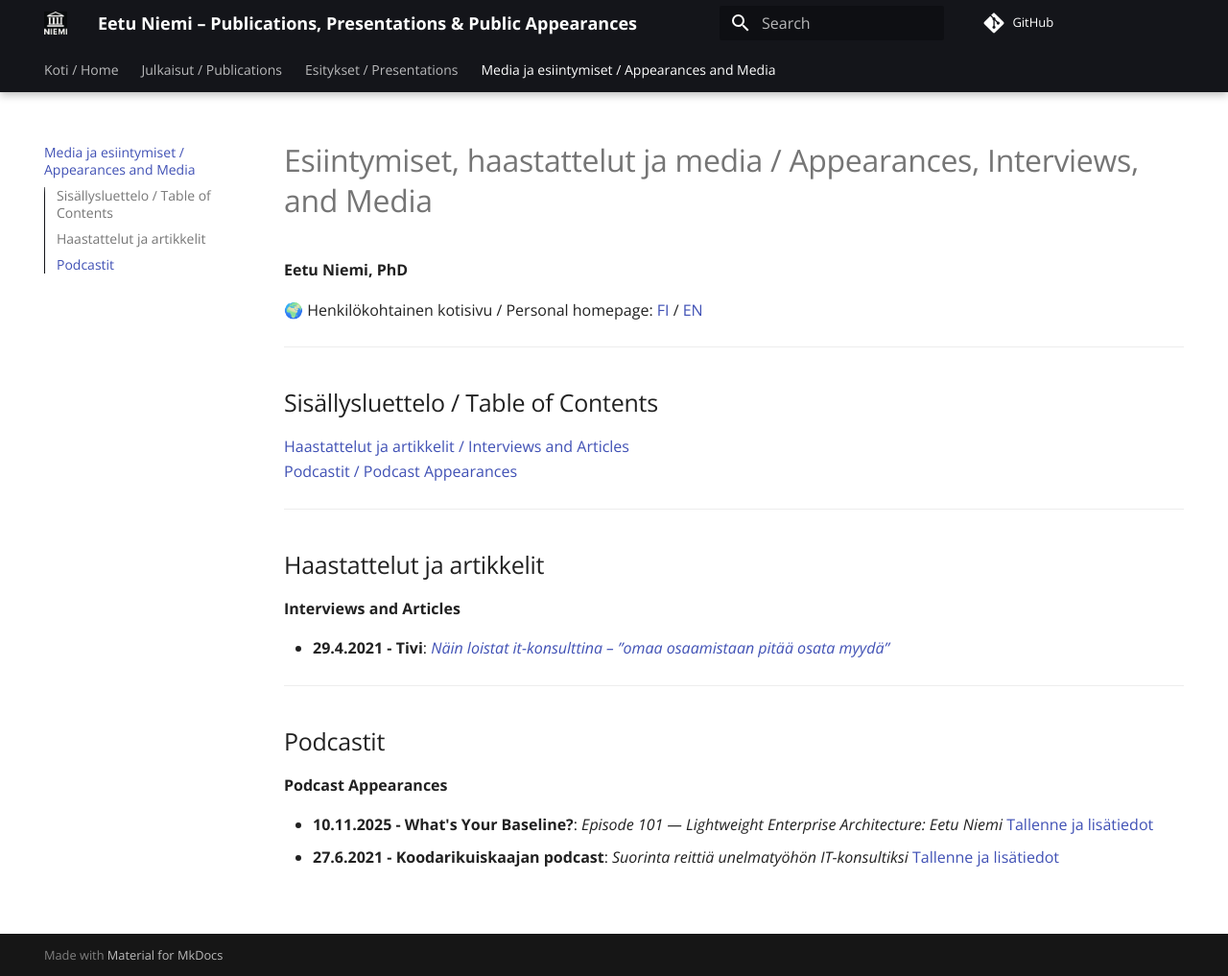
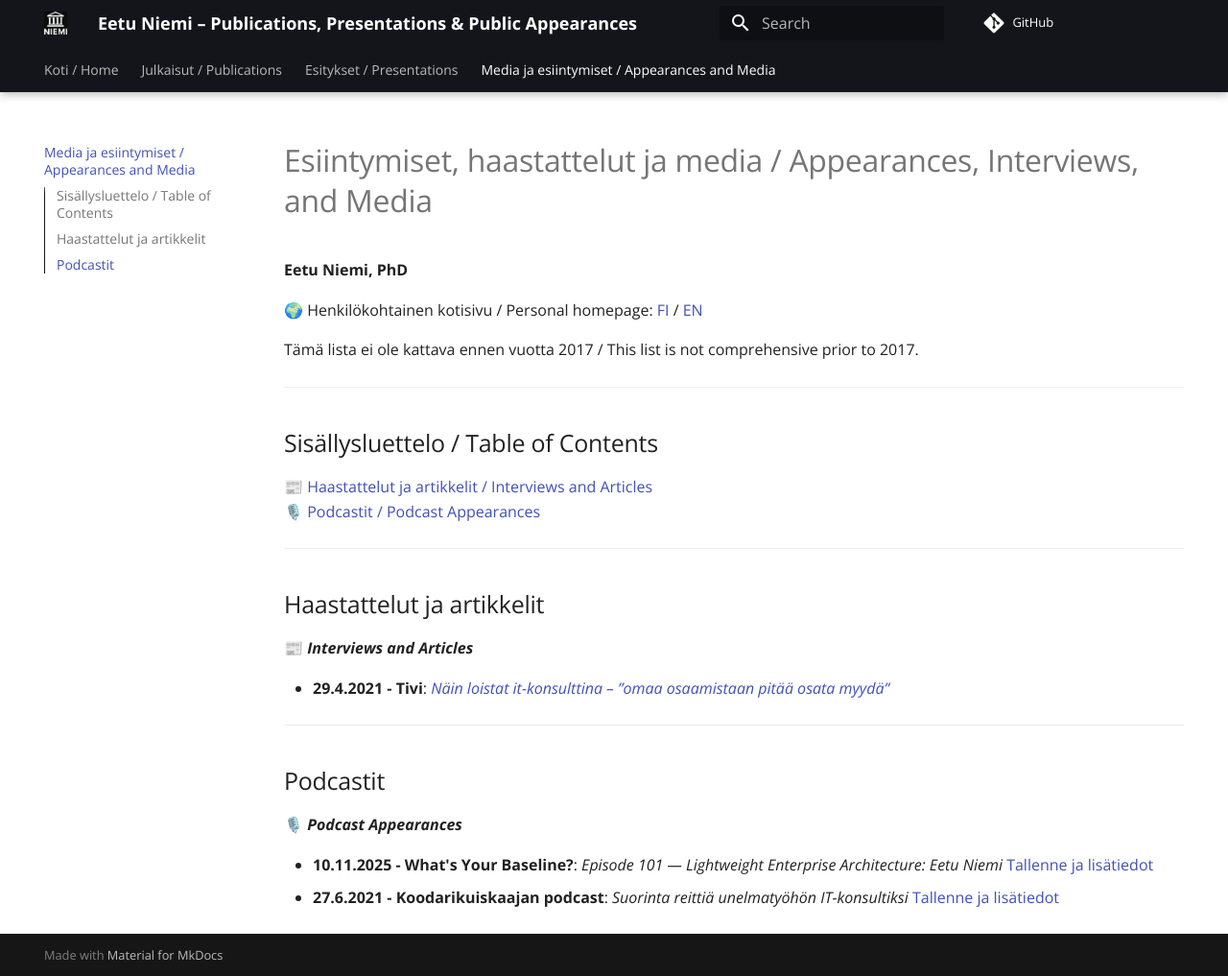
Before and after one commit to eetuniemiphd/eetuniemi, an MkDocs documentation site: the page built from docs/appearances-media.md, in a window 1280 px wide and 1017 px high. Shown: the whole window at 96% size. Built offline with MkDocs 1.6.1 and Material for MkDocs 9.7.7, drawn with Linux system fonts in a browser that asks for light colours; comment, search, counter and statistics services are not loaded.

Commit message:
Update appearances-media.md

```diff
--- a/docs/appearances-media.md
+++ b/docs/appearances-media.md
@@ -3,24 +3,26 @@
 
 🌍 Henkilökohtainen kotisivu / Personal homepage: [FI](https://eetuniemi.fi) / [EN](https://eetuniemi.net)
 
+Tämä lista ei ole kattava ennen vuotta 2017 / This list is not comprehensive prior to 2017.
+
 ---
 
 ## Sisällysluettelo / Table of Contents
 
-[Haastattelut ja artikkelit / Interviews and Articles](#haastattelut-ja-artikkelit)
-[Podcastit / Podcast Appearances](#podcastit)
+📰 [Haastattelut ja artikkelit / Interviews and Articles](#haastattelut-ja-artikkelit)
+🎙️ [Podcastit / Podcast Appearances](#podcastit)
 
 ---
 
 ## Haastattelut ja artikkelit
-**Interviews and Articles**
+📰 ***Interviews and Articles***
 
 - **29.4.2021 - Tivi**: [*Näin loistat it-konsulttina – ”omaa osaamistaan pitää osata myydä”*](https://www.tivi.fi/uutiset/a/4a161d91-55b9-4859-bd36-63da47538259)
 
 ---
 
 ## Podcastit
-**Podcast Appearances**
+🎙️ ***Podcast Appearances***
 
 - **10.11.2025 - What's Your Baseline?**: *Episode 101 — Lightweight Enterprise Architecture: Eetu Niemi* [Tallenne ja lisätiedot](https://www.whatsyourbaseline.com/blog/2025/11/10/episode-101-lightweight-enterprise-architecture-eetu-niemi)
 - **27.6.2021 - Koodarikuiskaajan podcast**: *Suorinta reittiä unelmatyöhön IT-konsultiksi* [Tallenne ja lisätiedot](https://koodarikuiskaaja.fi/podcast/suorinta-reittia-unelmatyohon-it-konsultiksi)
```
